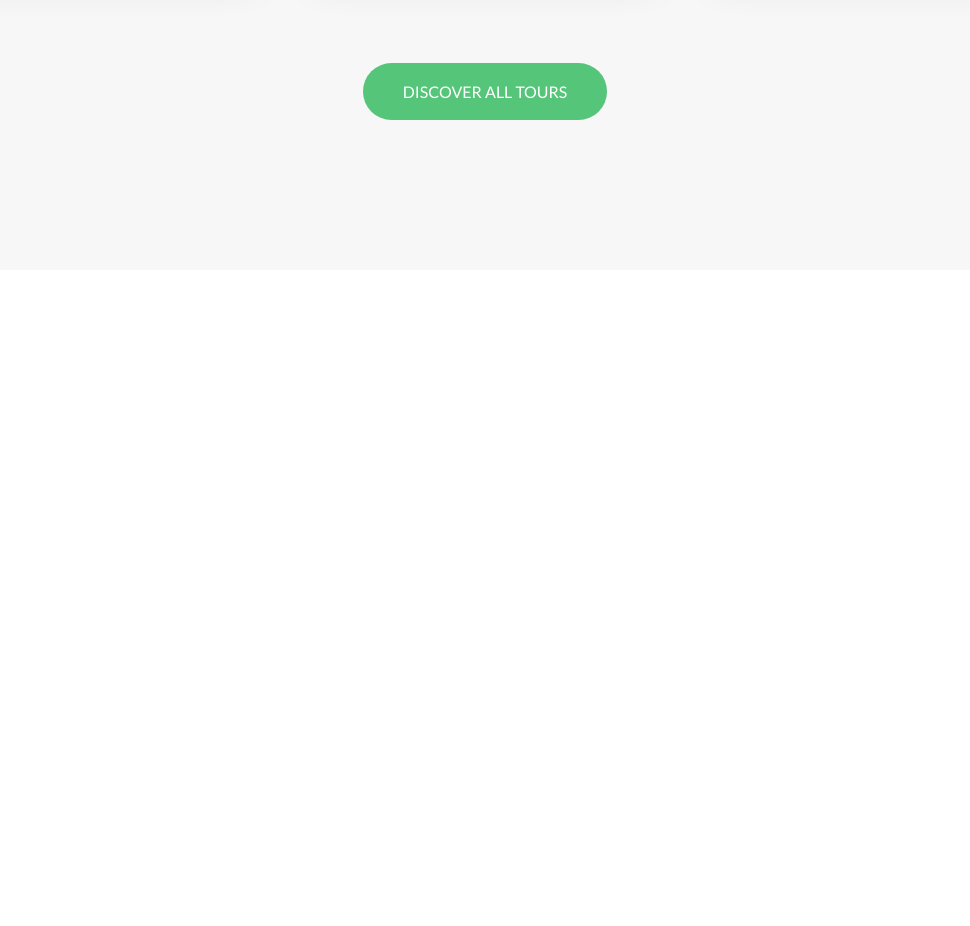
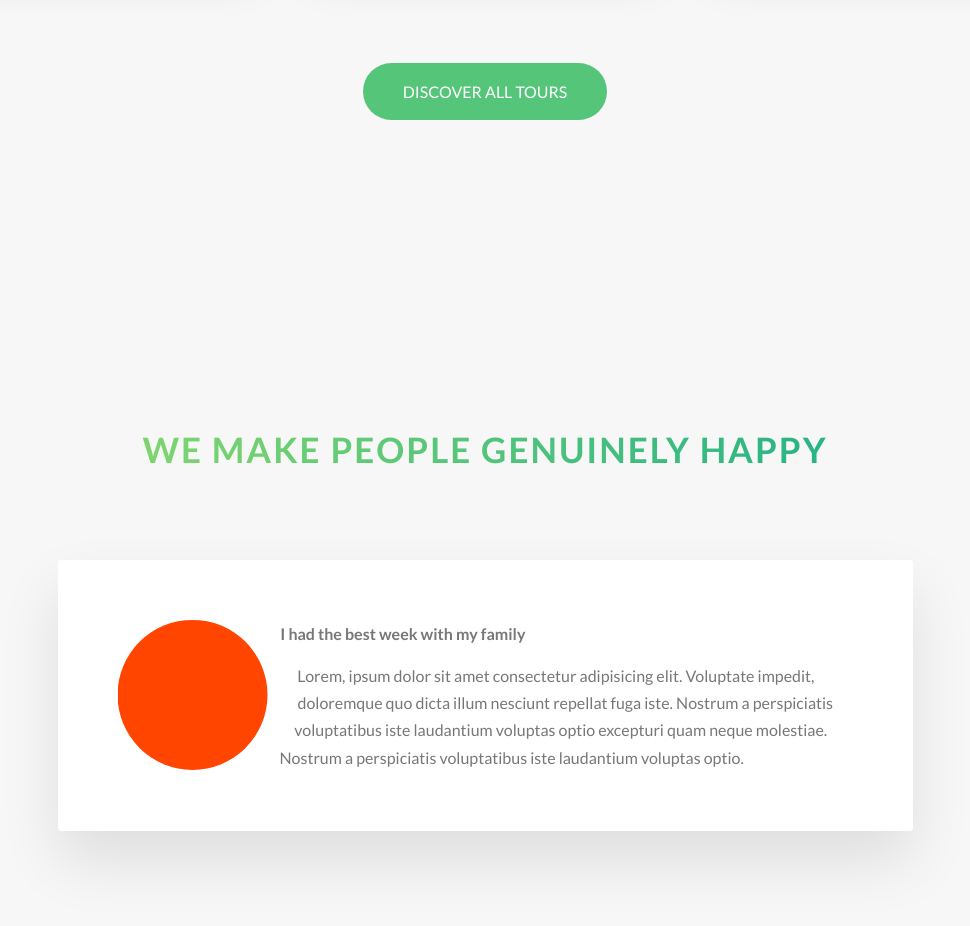
Before and after one commit to s1eepercat/natour, a website: page index.html in a window 1280 px wide. Shown: the part 3057-3983 px from the top of the page, without its empty margins (155-1125 px from the left). Before the commit the page ends 3357 px from the top, so only its background shows below. Drawn offline with Linux system fonts and the light colour scheme.

Commit message:
story started

```diff
--- a/index.html
+++ b/index.html
@@ -226,6 +226,30 @@
             </div>
         </section>
 
+        <section class="section-stories">
+            <div class="u-center-text u-margin-bottom-big">
+                <h2 class="heading-secondary">
+                    We make people genuinely happy
+                </h2>
+            </div>
+
+            <div class="row">
+                <div class="story">
+                    <figure class="story__shape">
+
+                    </figure>
+                    <div class="story__text">
+                        <h3 class="heading-tertiary u-margin-bottom-small">I had the best week with my family</h3>
+                        <p>Lorem, ipsum dolor sit amet consectetur adipisicing elit. Voluptate impedit, doloremque quo
+                            dicta illum nesciunt repellat fuga iste. Nostrum a perspiciatis voluptatibus iste laudantium
+                            voluptas optio excepturi quam neque molestiae. Nostrum a perspiciatis voluptatibus iste
+                            laudantium
+                            voluptas optio.</p>
+                    </div>
+                </div>
+            </div>
+        </section>
+
     </main>
 
     <!-- <section class="grid-test">
--- a/sass/components/_button.scss
+++ b/sass/components/_button.scss
@@ -44,8 +44,8 @@
         }
     }
 
-    /*after pseudo-element for a btn*/
-    &::after {
+
+    &::after { /*after pseudo-element for a btn*/
         content: ""; /* < --- need to specify at least something for pseudo-element to appear*/
         display: inline-block;
         height: 100%;
--- /dev/null
+++ b/sass/components/_story.scss
@@ -0,0 +1,25 @@
+.story {
+    width: 75%;
+    margin: 0 auto;
+    box-shadow: 0 3rem 6rem rgba($color-black,.1);
+    background-color: $color_white;
+    border-radius: 3px;
+    padding: 6rem;
+    padding-left: 9rem;
+    font-size: $default-font-size;
+
+    &__shape {
+        background-color: orangered;
+
+        width: 15rem; //dimensions need to be defined for shape to work
+        height: 15rem;
+        float: left; //also needs to be floated
+        -webkit-shape-outside: circle(50% at 50% 50%); //Makes text next to it shape in a circle
+        shape-outside: circle(50% at 50% 50%);
+
+        -webkit-clip-path: circle(50% at 50% 50%);
+        clip-path: circle(50% at 50% 50%);
+
+        transform: translateX(-3rem);
+    }
+}
--- a/sass/main.scss
+++ b/sass/main.scss
@@ -11,6 +11,7 @@
 @import "components/composition";
 @import "components/feature-box";
 @import "components/card";
+@import "components/story";
 
 @import "layout/header";
 @import "layout/grid";
--- a/sass/pages/_home.scss
+++ b/sass/pages/_home.scss
@@ -26,6 +26,10 @@
 .section-tours {
     background-color: $color-grey-light-1;
     padding: 25rem 0 15rem 0;
-
     margin-top: -10rem;
 }
+
+.section-stories {
+    padding: 15rem 0;
+    background-color: $color-grey-light-1;
+}
```
Also changed, not shown: css/style.css.
